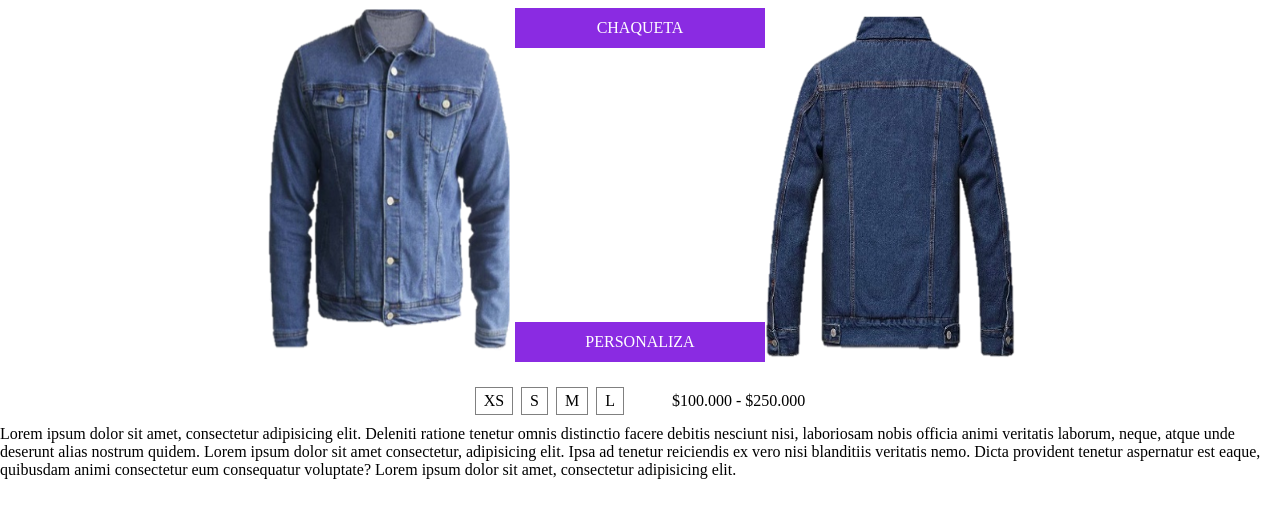
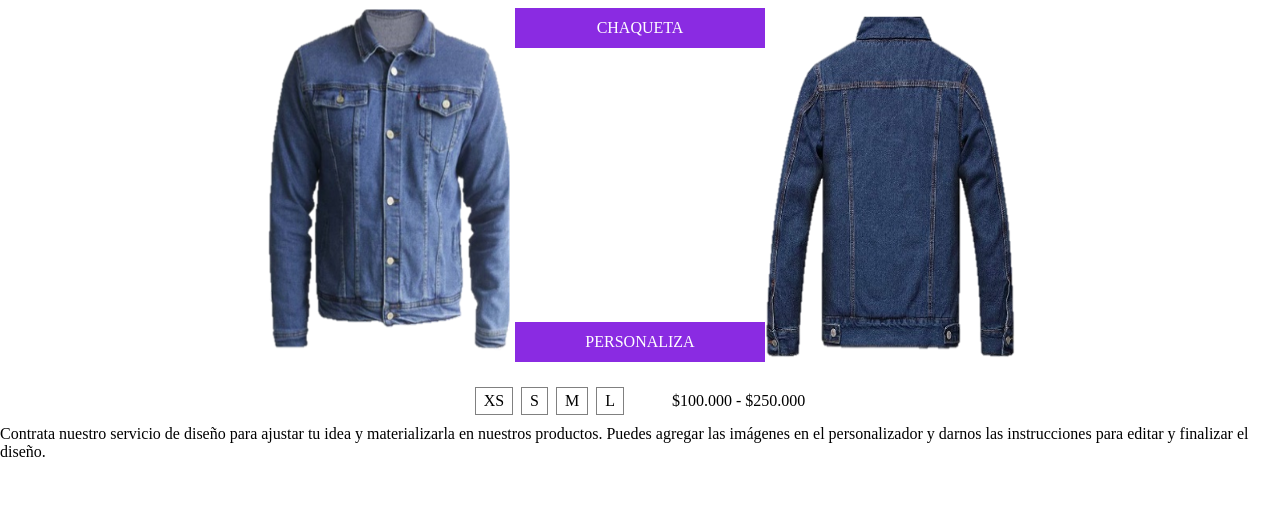
Before and after one commit to Jennnn08/digitales, a plain HTML site: page paginas/chaquetas.html in a window 1280 px wide. Shown: the part 127-644 px from the top of the page. Drawn offline with Linux system fonts and the light colour scheme.

Commit message:
Update chaquetas.html
modificacion pie pagina

```diff
--- a/paginas/chaquetas.html
+++ b/paginas/chaquetas.html
@@ -61,7 +61,7 @@
         </article>
 
         <article>
-            <p>Lorem ipsum dolor sit amet, consectetur adipisicing elit. Deleniti ratione tenetur omnis distinctio facere debitis nesciunt nisi, laboriosam nobis officia animi veritatis laborum, neque, atque unde deserunt alias nostrum quidem. Lorem ipsum dolor sit amet consectetur, adipisicing elit. Ipsa ad tenetur reiciendis ex vero nisi blanditiis veritatis nemo. Dicta provident tenetur aspernatur est eaque, quibusdam animi consectetur eum consequatur voluptate? Lorem ipsum dolor sit amet, consectetur adipisicing elit.</p>
+            <p>Contrata nuestro servicio de diseño para ajustar tu idea y materializarla en nuestros productos. Puedes agregar las imágenes en el personalizador y darnos las instrucciones para editar y finalizar el diseño.</p>
         </article>
     </main>
 
```
